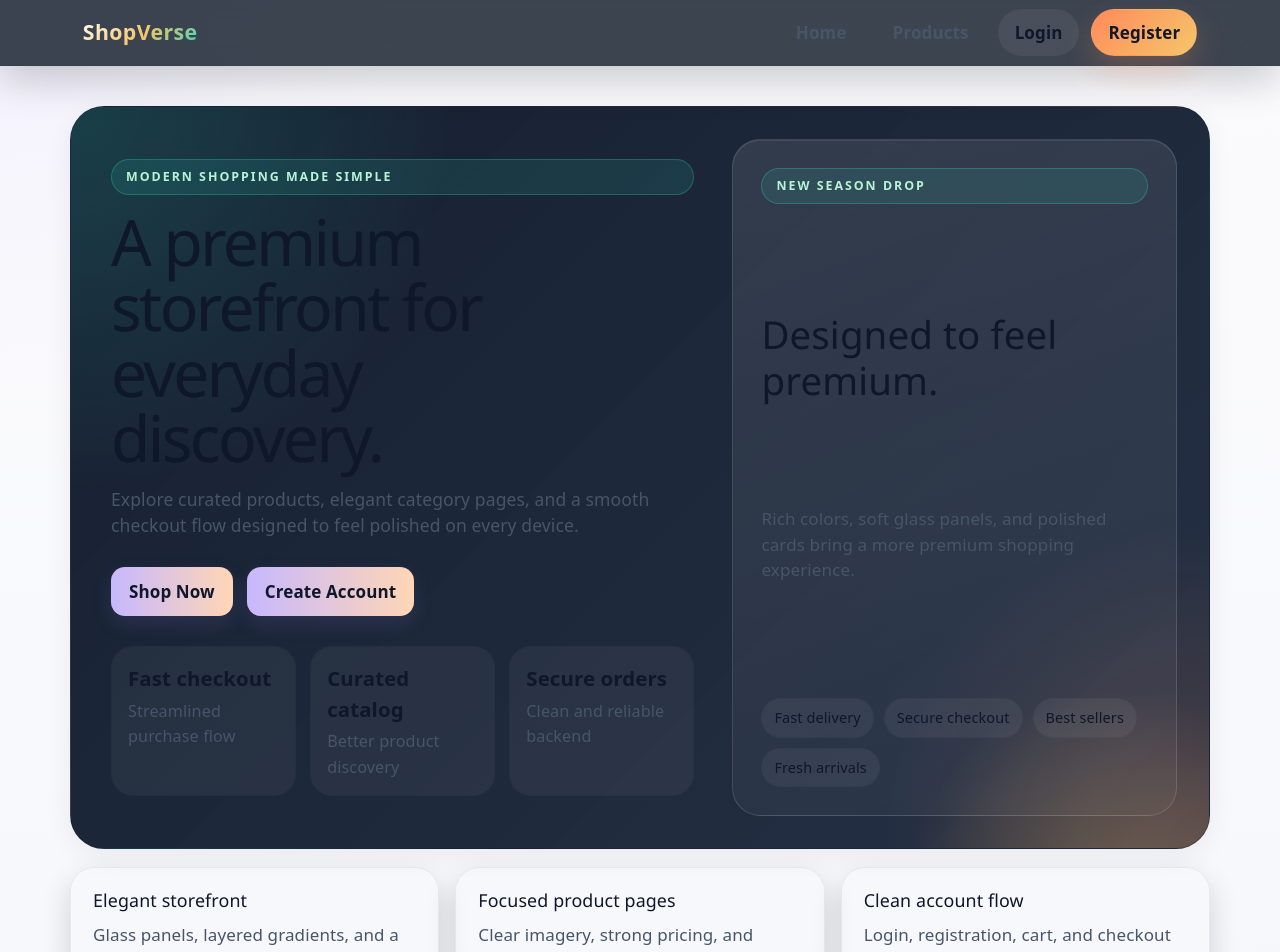
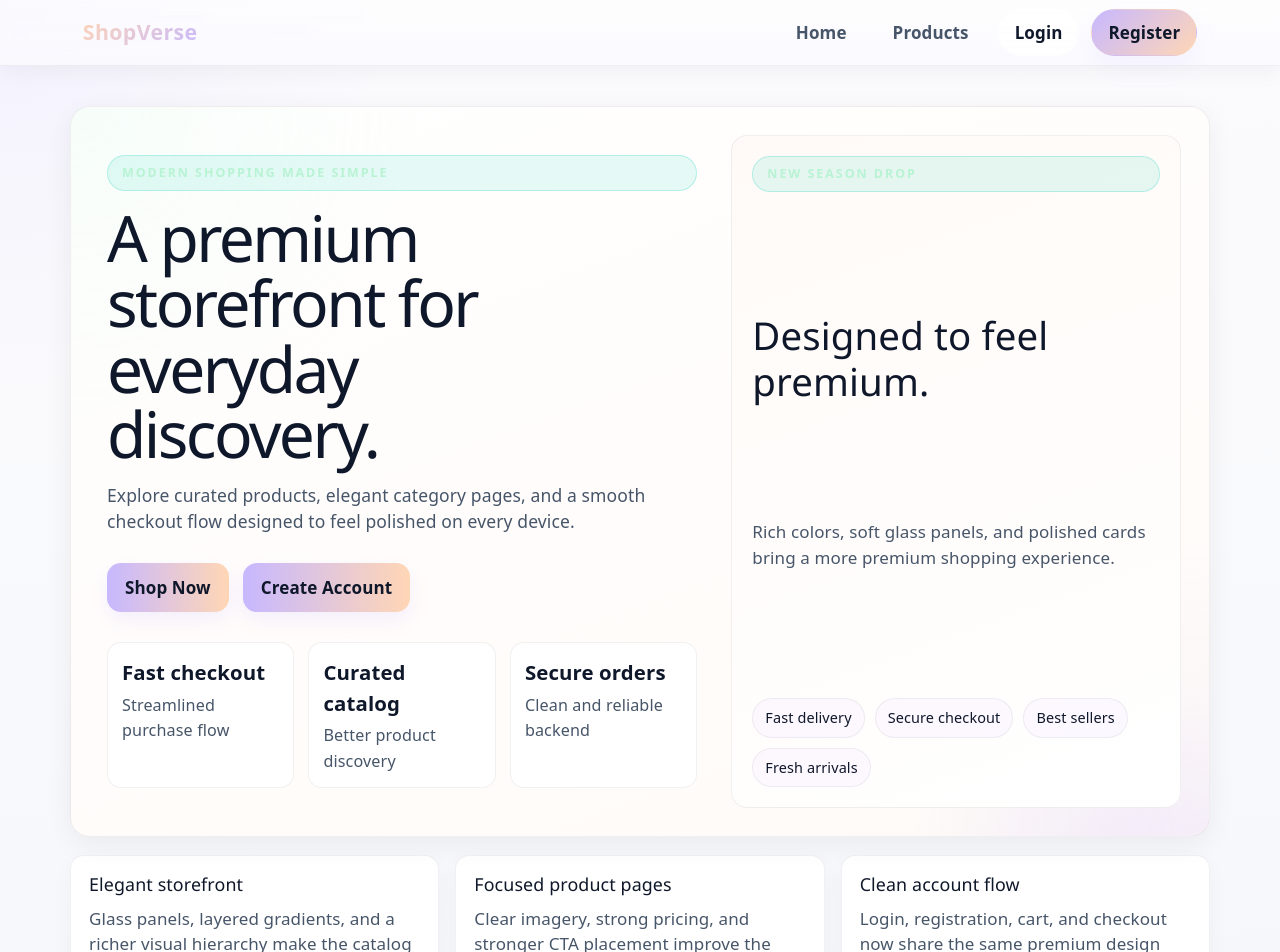
Before and after one commit to hasinireddy12/shopverse, a React (Vite) app in the folder client/: page / in a window 1280 px wide. Shown: the top 952 px of the page. Built offline with nearby package versions, Linux system fonts and the light colour scheme.

Commit message:
UI: pastel theme applied to navbar/footer/product cards/home/admin

```diff
--- a/client/src/styles/Admin.css
+++ b/client/src/styles/Admin.css
@@ -1,10 +1,8 @@
 .admin-hero {
-  margin-bottom: 22px;
-  padding: 24px 26px;
-  border-radius: 28px;
-  background:
-    radial-gradient(circle at top left, rgba(255, 138, 91, 0.14), transparent 26%),
-    linear-gradient(135deg, rgba(12, 22, 39, 0.96), rgba(18, 31, 53, 0.92));
+  margin-bottom: 18px;
+  padding: 20px 22px;
+  border-radius: 16px;
+  background: linear-gradient(160deg, var(--surface-strong), var(--surface));
   border: 1px solid var(--border);
   box-shadow: var(--shadow);
   text-align: left;
@@ -18,50 +16,50 @@
 .admin-form {
   display: grid;
   gap: 12px;
-  padding: 24px;
+  padding: 16px;
 }
 
 .admin-form input {
-  height: 50px;
-  padding: 0 16px;
+  height: 48px;
+  padding: 0 14px;
   border: 1px solid var(--border);
-  border-radius: 14px;
-  background: rgba(255, 255, 255, 0.05);
-  color: var(--text-h);
+  border-radius: 10px;
+  background: var(--surface);
+  color: var(--text);
 }
 
 .admin-form input::placeholder {
-  color: rgba(170, 185, 204, 0.72);
+  color: rgba(71,85,105,0.56);
 }
 
 .admin-form input:focus {
   outline: none;
-  border-color: rgba(45, 212, 191, 0.55);
-  box-shadow: 0 0 0 0.2rem rgba(45, 212, 191, 0.12);
+  border-color: var(--accent-border);
+  box-shadow: 0 0 0 0.2rem rgba(199, 184, 255, 0.08);
 }
 
 .admin-form button {
-  background: linear-gradient(135deg, #ff8a5b, #f5c66a);
-  color: #10131a;
+  background: linear-gradient(135deg, var(--accent), var(--accent-3));
+  color: var(--text-h);
   border: none;
-  padding: 13px 16px;
-  border-radius: 16px;
-  font-weight: 900;
-  box-shadow: 0 14px 28px rgba(255, 138, 91, 0.22);
+  padding: 12px 14px;
+  border-radius: 12px;
+  font-weight: 800;
+  box-shadow: 0 10px 24px rgba(167, 139, 255, 0.06);
 }
 
 .admin-products-grid {
   display: grid;
   gap: 18px;
-  margin-top: 24px;
+  margin-top: 18px;
 }
 
 .admin-product-card img {
   width: 100%;
   height: 220px;
   object-fit: cover;
-  border-radius: 18px;
-  margin-bottom: 14px;
+  border-radius: 12px;
+  margin-bottom: 12px;
 }
 
 .admin-product-card h5 {
@@ -75,5 +73,5 @@
 .admin-product-card .btn-danger {
   width: 100%;
   margin-top: 12px;
-  border-radius: 14px;
+  border-radius: 10px;
 }
--- a/client/src/styles/Footer.css
+++ b/client/src/styles/Footer.css
@@ -1,8 +1,7 @@
 .footer {
   margin-top: auto;
   padding: 28px 20px;
-  background:
-    linear-gradient(180deg, rgba(7, 17, 31, 0.4), rgba(7, 17, 31, 0.96));
+  background: linear-gradient(180deg, var(--bg-alt), var(--bg));
   border-top: 1px solid var(--border);
 }
 
--- a/client/src/styles/Home.css
+++ b/client/src/styles/Home.css
@@ -6,14 +6,14 @@
   position: relative;
   display: grid;
   grid-template-columns: 1.15fr 0.85fr;
-  gap: 28px;
-  padding: 32px;
-  border-radius: 34px;
+  gap: 24px;
+  padding: 28px;
+  border-radius: 20px;
   border: 1px solid var(--border);
   background:
-    radial-gradient(circle at top left, rgba(45, 212, 191, 0.18), transparent 28%),
-    radial-gradient(circle at bottom right, rgba(255, 138, 91, 0.2), transparent 24%),
-    linear-gradient(135deg, rgba(12, 22, 39, 0.96), rgba(18, 31, 53, 0.92));
+    radial-gradient(circle at top left, rgba(184, 243, 212, 0.12), transparent 26%),
+    radial-gradient(circle at bottom right, rgba(199, 184, 255, 0.10), transparent 22%),
+    linear-gradient(160deg, var(--surface), var(--surface-strong));
   overflow: hidden;
   box-shadow: var(--shadow);
 }
@@ -25,7 +25,7 @@
   width: 420px;
   height: 420px;
   border-radius: 50%;
-  background: radial-gradient(circle, rgba(245, 198, 106, 0.24), transparent 70%);
+  background: radial-gradient(circle, rgba(199, 184, 255, 0.16), transparent 70%);
   pointer-events: none;
 }
 
@@ -45,7 +45,7 @@
 }
 
 .hero-copy p {
-  max-width: 620px;
+  max-width: 680px;
   font-size: 1.03rem;
   color: var(--text);
 }
@@ -68,13 +68,13 @@
 }
 
 .hero-action {
-  background: linear-gradient(135deg, #ff8a5b, #f5c66a);
-  color: #10131a;
-  box-shadow: 0 14px 30px rgba(255, 138, 91, 0.22);
+  background: linear-gradient(135deg, var(--accent), var(--accent-3));
+  color: var(--text-h);
+  box-shadow: 0 10px 26px rgba(167, 139, 255, 0.06);
 }
 
 .hero-action--ghost {
-  background: rgba(255, 255, 255, 0.05);
+  background: var(--surface-soft);
   border: 1px solid var(--border);
   color: var(--text-h);
 }
@@ -87,9 +87,9 @@
 }
 
 .metric-card {
-  padding: 16px;
-  border-radius: 22px;
-  background: rgba(255, 255, 255, 0.05);
+  padding: 14px;
+  border-radius: 14px;
+  background: var(--surface);
   border: 1px solid var(--border);
 }
 
@@ -117,11 +117,11 @@
   display: flex;
   flex-direction: column;
   justify-content: space-between;
-  padding: 28px;
-  border-radius: 28px;
-  border: 1px solid rgba(255, 255, 255, 0.12);
-  background: linear-gradient(160deg, rgba(255, 255, 255, 0.1), rgba(255, 255, 255, 0.03));
-  box-shadow: inset 0 1px 0 rgba(255, 255, 255, 0.08);
+  padding: 20px;
+  border-radius: 16px;
+  border: 1px solid var(--border);
+  background: linear-gradient(160deg, var(--surface-strong), var(--surface));
+  box-shadow: inset 0 1px 0 rgba(255, 255, 255, 0.04);
 }
 
 .hero-visual-card h3 {
@@ -143,7 +143,7 @@
 .badge-row span {
   padding: 8px 12px;
   border-radius: 999px;
-  background: rgba(255, 255, 255, 0.06);
+  background: var(--surface-soft);
   border: 1px solid var(--border);
   color: var(--text-h);
   font-size: 0.85rem;
@@ -157,11 +157,11 @@
 }
 
 .feature-card {
-  padding: 22px;
-  border-radius: 24px;
+  padding: 18px;
+  border-radius: 14px;
   border: 1px solid var(--border);
-  background: rgba(255, 255, 255, 0.04);
-  box-shadow: 0 12px 30px rgba(5, 10, 18, 0.16);
+  background: var(--surface);
+  box-shadow: 0 8px 22px rgba(15, 23, 42, 0.04);
   text-align: left;
 }
 
@@ -188,7 +188,7 @@
 @media (max-width: 768px) {
   .hero-banner {
     padding: 22px;
-    border-radius: 28px;
+    border-radius: 18px;
   }
 
   .hero-copy {
--- a/client/src/styles/Navbar.css
+++ b/client/src/styles/Navbar.css
@@ -2,16 +2,16 @@
   position: sticky;
   top: 0;
   z-index: 1050;
-  padding: 16px 0;
-  background: rgba(7, 17, 31, 0.78);
-  backdrop-filter: blur(18px);
+  padding: 12px 0;
+  background: linear-gradient(180deg, rgba(255,255,255,0.6), rgba(250,250,255,0.8));
+  backdrop-filter: blur(6px);
   border-bottom: 1px solid var(--border);
-  box-shadow: 0 14px 40px rgba(5, 10, 18, 0.2);
+  box-shadow: 0 8px 20px rgba(15, 23, 42, 0.04);
 }
 
 .brand-logo {
   color: transparent !important;
-  background: linear-gradient(135deg, #ffffff 0%, #f5c66a 52%, #2dd4bf 100%);
+  background: linear-gradient(135deg, var(--accent-3), var(--accent));
   -webkit-background-clip: text;
   background-clip: text;
   font-size: 1.6rem;
@@ -39,8 +39,8 @@
 
 .navbar-links a:hover {
   color: var(--text-h);
-  background: rgba(255, 255, 255, 0.05);
-  border-color: var(--border);
+  background: var(--accent-bg);
+  border-color: var(--accent-border);
   transform: translateY(-1px);
 }
 
@@ -49,18 +49,23 @@
   color: var(--text-h) !important;
 }
 
+.login-btn {
+  background: rgba(255,255,255,0.8);
+  color: var(--text-h) !important;
+  border: 1px solid var(--border);
+}
 .register-btn {
-  background: linear-gradient(135deg, #ff8a5b, #f5c66a);
-  color: #111827 !important;
-  box-shadow: 0 14px 30px rgba(255, 138, 91, 0.22);
+  background: linear-gradient(135deg, var(--accent), var(--accent-3));
+  color: var(--text-h) !important;
+  box-shadow: 0 12px 24px rgba(167, 139, 255, 0.08);
 }
 
 .logout-btn {
   border: none;
   padding: 10px 16px;
   border-radius: 999px;
-  background: linear-gradient(135deg, #ef4444, #fb7185);
-  color: white;
+  background: linear-gradient(135deg, rgba(255,120,120,0.95), rgba(255,180,180,0.9));
+  color: var(--text-h);
   font-weight: 800;
-  box-shadow: 0 14px 30px rgba(239, 68, 68, 0.22);
+  box-shadow: 0 10px 24px rgba(255,120,120,0.06);
 }
--- a/client/src/styles/ProductCard.css
+++ b/client/src/styles/ProductCard.css
@@ -1,17 +1,17 @@
 .product-card {
   height: 100%;
-  border-radius: 28px;
+  border-radius: 18px;
   overflow: hidden;
   border: 1px solid var(--border);
-  background: linear-gradient(180deg, rgba(18, 31, 53, 0.96), rgba(12, 22, 39, 0.96));
+  background: linear-gradient(180deg, var(--surface), var(--surface-strong));
   box-shadow: var(--shadow);
-  transition: transform 0.25s ease, border-color 0.25s ease, box-shadow 0.25s ease;
+  transition: transform 0.22s ease, border-color 0.22s ease, box-shadow 0.22s ease;
 }
 
 .product-card:hover {
-  transform: translateY(-8px);
-  border-color: rgba(45, 212, 191, 0.36);
-  box-shadow: 0 22px 48px rgba(5, 10, 18, 0.26);
+  transform: translateY(-6px);
+  border-color: var(--accent-border);
+  box-shadow: 0 18px 40px rgba(15, 23, 42, 0.06);
 }
 
 .product-media {
@@ -29,20 +29,20 @@
 
 .product-badge {
   position: absolute;
-  top: 14px;
-  left: 14px;
-  padding: 8px 12px;
+  top: 12px;
+  left: 12px;
+  padding: 6px 10px;
   border-radius: 999px;
-  background: rgba(7, 17, 31, 0.78);
-  border: 1px solid rgba(255, 255, 255, 0.12);
+  background: var(--surface-soft);
+  border: 1px solid var(--border);
   color: var(--text-h);
   font-size: 0.78rem;
   font-weight: 700;
-  backdrop-filter: blur(12px);
+  backdrop-filter: blur(6px);
 }
 
 .product-body {
-  padding: 20px;
+  padding: 16px;
   text-align: left;
 }
 
@@ -50,7 +50,7 @@
   margin-bottom: 8px;
   color: var(--accent-2);
   text-transform: uppercase;
-  letter-spacing: 0.18em;
+  letter-spacing: 0.12em;
   font-size: 0.72rem;
   font-weight: 800;
 }
@@ -85,9 +85,9 @@
 .stock-chip {
   padding: 7px 11px;
   border-radius: 999px;
-  background: rgba(45, 212, 191, 0.12);
-  border: 1px solid rgba(45, 212, 191, 0.18);
-  color: #a8fff1;
+  background: var(--accent-bg);
+  border: 1px solid var(--accent-border);
+  color: var(--text-h);
   font-size: 0.76rem;
   font-weight: 700;
 }
@@ -97,11 +97,11 @@
   align-items: center;
   justify-content: center;
   width: 100%;
-  margin-top: 16px;
-  background: linear-gradient(135deg, #ff8a5b, #f5c66a);
-  color: #10131a;
-  padding: 12px 16px;
-  border-radius: 16px;
+  margin-top: 12px;
+  background: linear-gradient(135deg, var(--accent), var(--accent-3));
+  color: var(--text-h);
+  padding: 12px 14px;
+  border-radius: 12px;
   font-weight: 800;
-  box-shadow: 0 14px 28px rgba(255, 138, 91, 0.22);
+  box-shadow: 0 12px 24px rgba(167, 139, 255, 0.06);
 }
```
